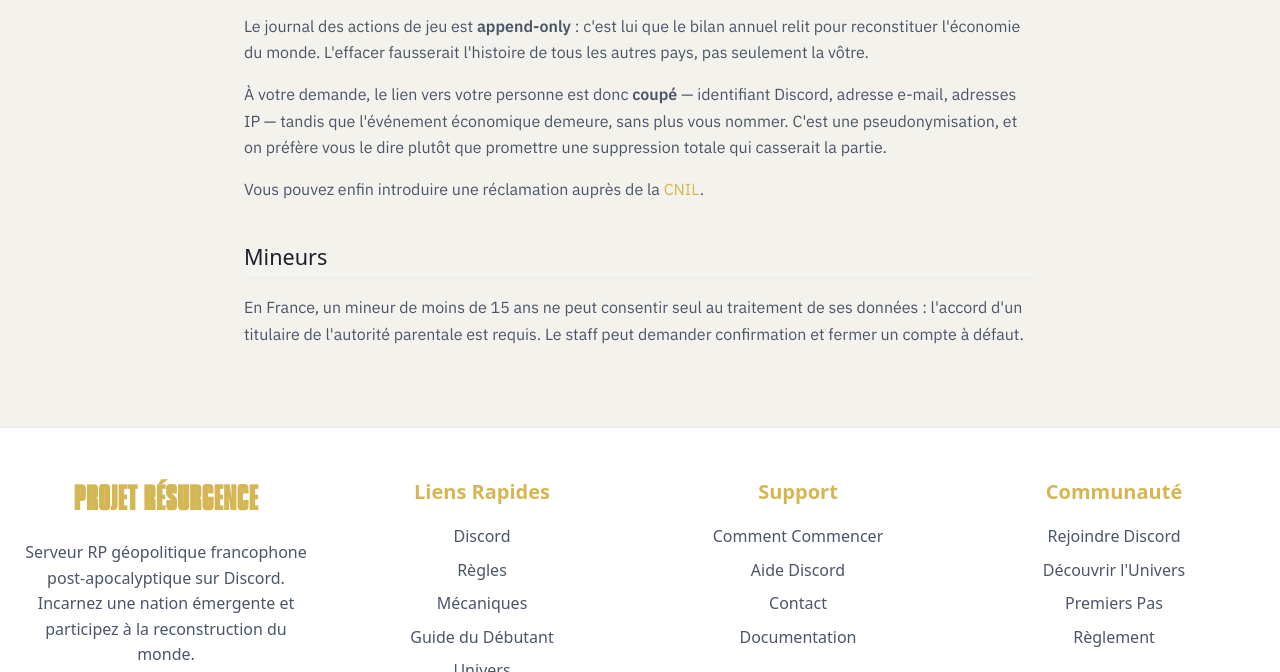
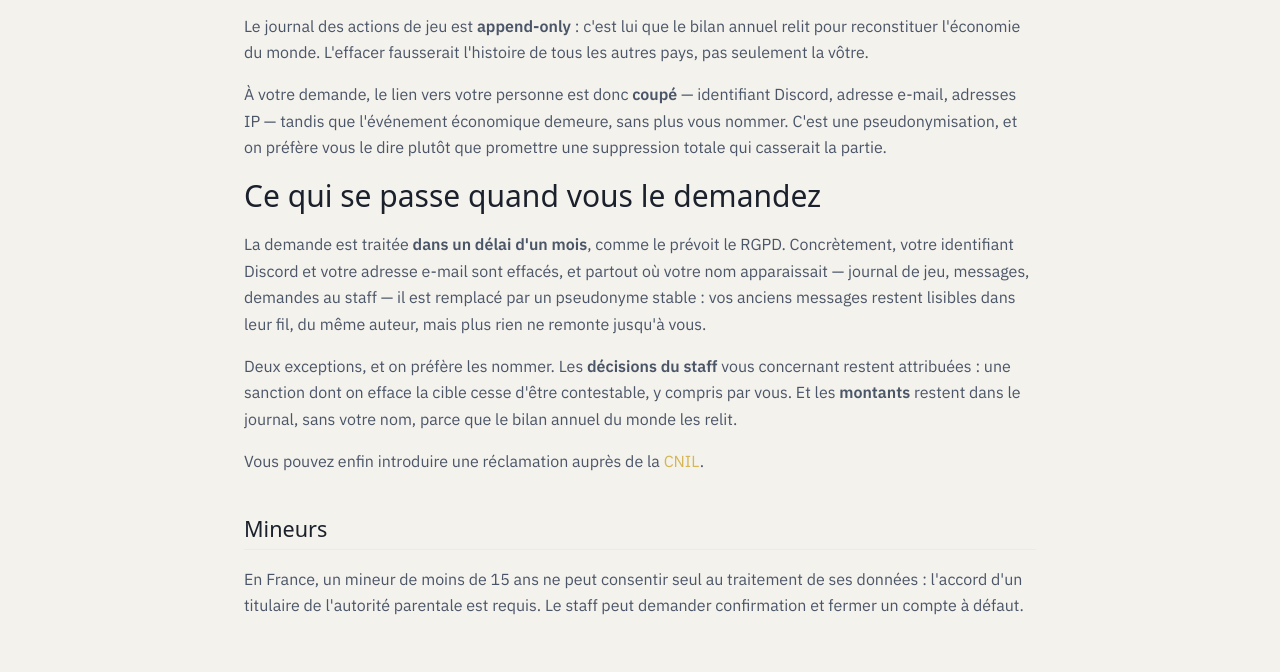
Before and after one commit to Projet-Resurgence/projet-resurgence.github.io, a Flask app: page /confidentialite in a window 1280 px wide. Shown: the part 2152-2824 px from the top of the page. Run offline with Flask 3, Linux system fonts and the light colour scheme; some libraries are stand-ins or nearby versions.

Commit message:
docs(rgpd): dire ce qui se passe vraiment quand on demande un effacement
La page annonçait le droit sans dire ce qu'il produit. Elle donne maintenant le
délai légal d'un mois, ce qui est coupé, ce qui est remplacé par un pseudonyme,
et surtout les deux exceptions — les décisions du staff restent attribuées, les
montants restent dans le journal sans le nom.

Les nommer coûte trois lignes et évite la seule chose qu'une politique de
confidentialité ne peut pas se permettre : promettre une suppression totale
qu'on ne fera pas.

Co-Authored-By: Claude Opus 5 <noreply@anthropic.com>

```diff
--- a/templates/confidentialite.html
+++ b/templates/confidentialite.html
@@ -90,6 +90,22 @@
     préfère vous le dire plutôt que promettre une suppression totale qui
     casserait la partie.
   </p>
+  <h3>Ce qui se passe quand vous le demandez</h3>
+  <p>
+    La demande est traitée <strong>dans un délai d'un mois</strong>, comme le
+    prévoit le RGPD. Concrètement, votre identifiant Discord et votre adresse
+    e-mail sont effacés, et partout où votre nom apparaissait — journal de jeu,
+    messages, demandes au staff — il est remplacé par un pseudonyme stable :
+    vos anciens messages restent lisibles dans leur fil, du même auteur, mais
+    plus rien ne remonte jusqu'à vous.
+  </p>
+  <p>
+    Deux exceptions, et on préfère les nommer. Les <strong>décisions du
+    staff</strong> vous concernant restent attribuées : une sanction dont on
+    efface la cible cesse d'être contestable, y compris par vous. Et les
+    <strong>montants</strong> restent dans le journal, sans votre nom, parce
+    que le bilan annuel du monde les relit.
+  </p>
   <p>
     Vous pouvez enfin introduire une réclamation auprès de la
     <a href="https://www.cnil.fr" rel="noopener">CNIL</a>.
```
